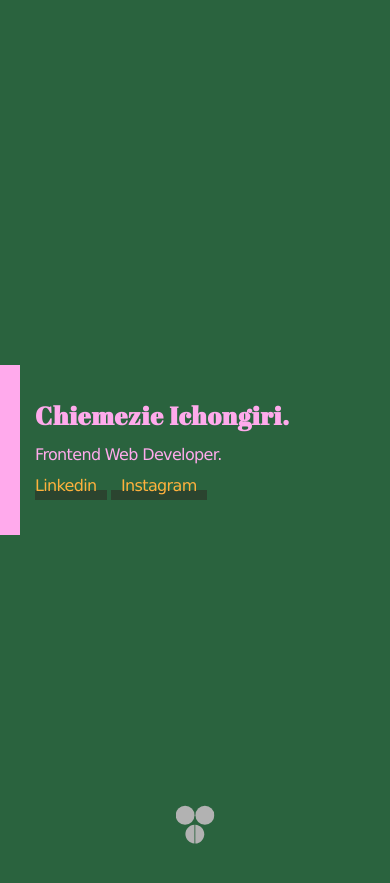
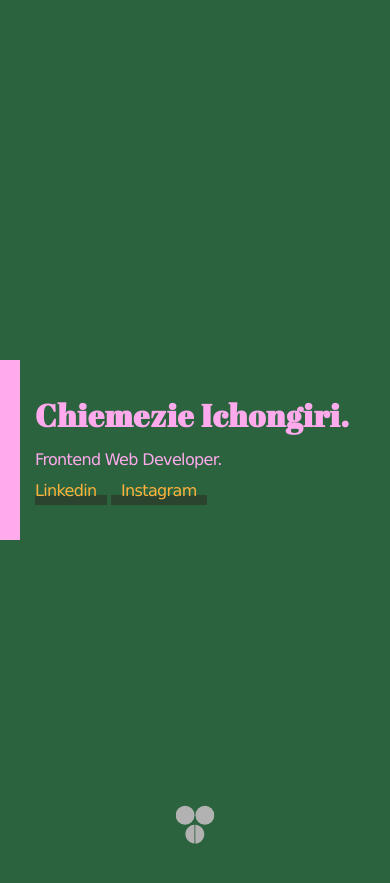
Before and after one commit to chiich/portfolio, a Jekyll site: the page built from index.md, in a window 390 px wide. Shown: the top 883 px of the page. Built offline with Jekyll 4.4.1, drawn with Linux system fonts in a browser that asks for light colours; nearby versions of some CDN libraries; some web fonts are replaced.

Commit message:
mobile: font-size increase

```diff
--- a/_sass/_w3.scss
+++ b/_sass/_w3.scss
@@ -298,7 +298,7 @@ footer {
   }
 
   .name {
-    font-size: 2.5rem;
+    font-size: 3.125rem;
     text-transform: none;
   }
 
```
